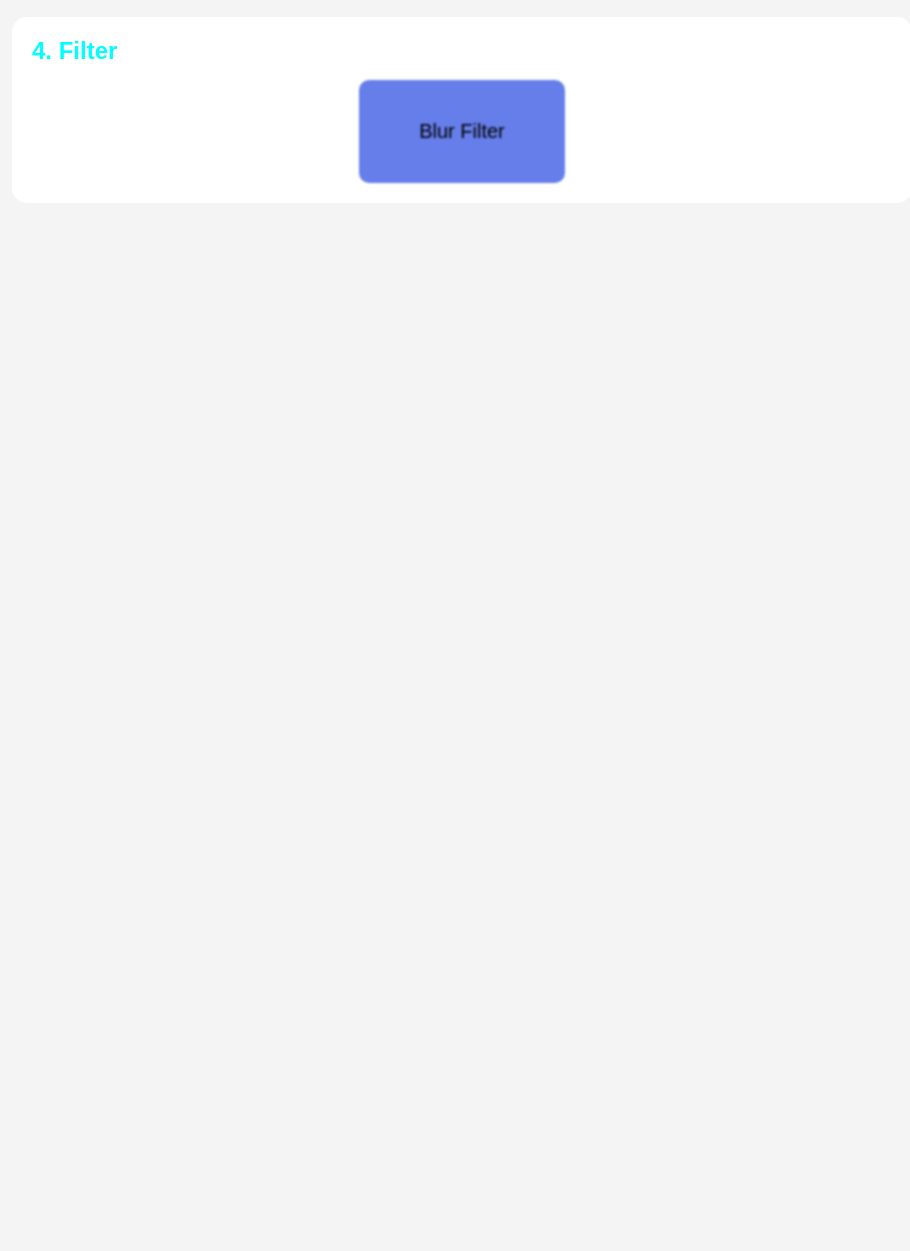
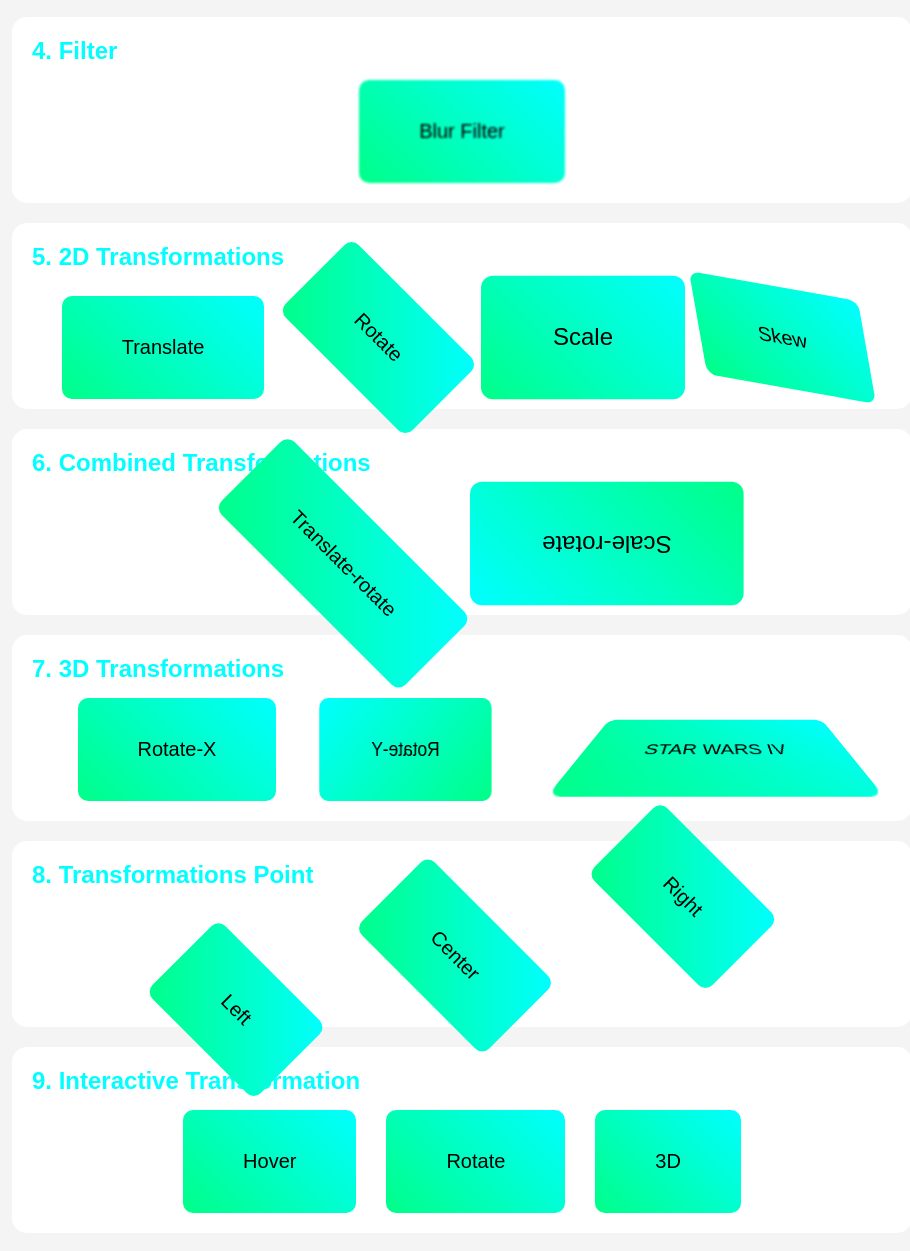
Before and after one commit to voltpak/habsida, a plain HTML site: page DecorativeCss/index.html in a window 1280 px wide. Shown: the part 641-1892 px from the top of the page, without its empty margins (178-1088 px from the left). Before the commit the page ends 884 px from the top, so only its background shows below. Drawn offline with Linux system fonts and the light colour scheme.

Commit message:
feat: transition css

```diff
--- a/DecorativeCss/index.html
+++ b/DecorativeCss/index.html
@@ -41,5 +41,51 @@
                 <div class="example-box blur-filter">Blur Filter</div>
             </div>
         </section>
+
+        <section class="main-section">
+            <h2 class="bg-section__title">5. 2D Transformations</h2>
+            <div class="example-row">
+                <div class="example-box translate">Translate</div>
+                <div class="example-box rotate">Rotate</div>
+                <div class="example-box scale">Scale</div>
+                <div class="example-box skew">Skew</div>
+            </div>
+        </section>
+
+        <section class="main-section">
+            <h2 class="bg-section__title">6. Combined Transformations</h2>
+            <div class="example-row">
+                <div class="example-box translate-rotate">Translate-rotate</div>
+                <div class="example-box scale-rotate">Scale-rotate</div>
+            </div>
+        </section>
+
+        <section class="main-section">
+            <h2 class="bg-section__title">7. 3D Transformations</h2>
+            <div class="example-row">
+                <div class="example-box rotate-x">Rotate-X</div>
+                <div class="example-box rotate-y">Rotate-Y</div>
+                <div class="example-box perspective-basic">STAR WARS IV</div>
+            </div>
+        </section>
+
+        <section class="main-section">
+            <h2 class="bg-section__title">8. Transformations Point</h2>
+            <div class="example-row">
+                <div class="example-box point-left">Left</div>
+                <div class="example-box point-center">Center</div>
+                <div class="example-box point-right">Right</div>
+            </div>
+        </section>
+
+        <section class="main-section">
+            <h2 class="bg-section__title">9. Interactive Transformation</h2>
+            <div class="example-row">
+                <div class="example-box hover-scale">Hover</div>
+                <div class="example-box hover-rotate">Rotate</div>
+                <div class="example-box hover-3d">3D</div>
+            </div>
+        </section>
+
 </body>
 </html>
--- a/DecorativeCss/style.css
+++ b/DecorativeCss/style.css
@@ -30,17 +30,17 @@
 .example-row {
     display: flex;
     justify-content: center;
+    flex-wrap: wrap;
     gap: 30px;
 }
 
 .example-box {
-    background: #667eea;
+    background: linear-gradient(45deg, rgb(0, 255, 136), rgb(0, 255, 255));
     color: #000;
     padding: 40px 60px;
     border-radius: 10px;
     font-size: 20px;
     text-align: center;
-
 }
 
 .shadow-basic {
@@ -84,3 +84,71 @@
 .blur-filter {
     filter: blur(1px);
 }
+
+.translate {
+    transform: translate(5px,10px);
+}
+
+.rotate {
+    transform: rotate(45deg);
+}
+
+.scale{
+    transform: scale(1.2);
+}
+
+.skew {
+    transform: skew(10deg, 10deg);
+}
+
+.translate-rotate {
+    transform: translate(10px,20px) rotate(45deg);
+}
+
+.scale-rotate {
+    transform: scale(1.2) rotate(180deg);
+}
+
+.rotate-x:hover{
+    transition: transform 0.8s ease-in;
+    transform: rotateX(150deg);
+}
+
+.rotate-y {
+    transform: rotateY(150deg);
+}
+
+.perspective-basic{
+    transform: perspective(160px) rotateX(45deg);
+    margin-left: 50px;
+}
+
+.point-left{
+    transform-origin:left;
+    transform: rotate(45deg);
+}
+
+.point-center{
+    transform-origin: center;
+    transform: rotate(45deg);
+}
+
+.point-right {
+    transform-origin: right;
+    transform: rotate(45deg);
+}
+
+.hover-scale:hover{
+    transition: transform 0.3s ease-in-out;
+    transform: scale(1.2);
+}
+
+.hover-rotate:hover{
+    transition: transform 0.8s ease-in-out;
+    transform: rotate(180deg);
+}
+
+.hover-3d:hover{
+    transition: transform 1.5s ease-in-out;
+    transform: perspective(100px) rotateX(50deg);
+}
```
